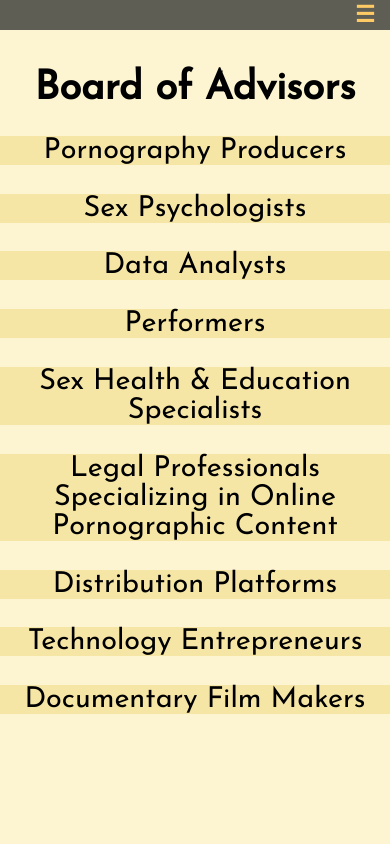
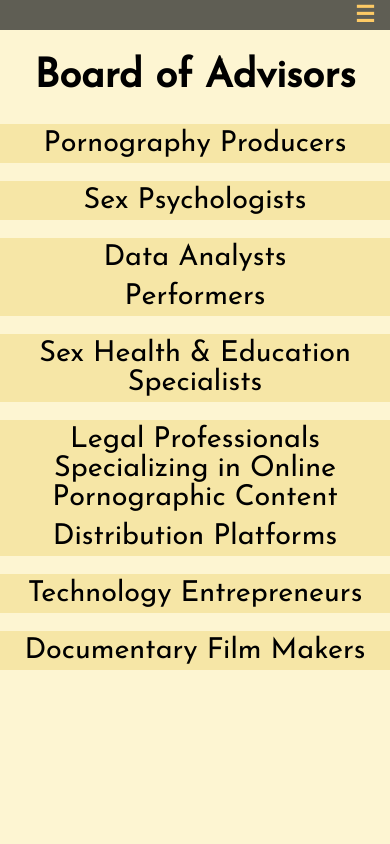
Before and after one commit to markkhazanov/iconsent, a Django app: template templates/advisors.html in a window 390 px wide. Run offline with Django 3.2, Linux system fonts and the light colour scheme; the template is opened without the code that fills it, so the values that code supplies are empty; parts of the project's set-up code (start-up, migrations or seed data) failed here and were passed over; some libraries are stand-ins or nearby versions.

Commit message:
settled on some crap and going to bed. But got most of mobile sorta working

```diff
--- a/static/static_dirs/css/m-style.css
+++ b/static/static_dirs/css/m-style.css
@@ -11,7 +11,7 @@
 }
 
 .menu{
-		font-size: 0.8em !important;
+	font-size: 0.8em;
 	width:none;
 }
 
@@ -31,12 +31,12 @@
 	margin-bottom: 70px;
 }
 
-	.page, p{
+.page p{
 	font-family: 'Josefin Sans', sans-serif;
 	line-height: 1em;
 	text-align: left;
 	padding: 10px;
-		font-size: 1em;
+	font-size: 4em;
 	margin-left: 1em;
 	margin-right: 1em;
 }
@@ -66,17 +66,21 @@
   text-align: center;
 }
 
-	#icon, img{
-		max-width: 600px;
+#icon img{
+	max-width:600px;
 	margin-right: auto;
 	margin-left:auto;
   height: auto;
 }
 
-	#icon, p{
+.methodtext{
+	text-align: center;
+	font-family: 'Josefin Sans', sans-serif;
+	margin-left: 1em;
+	margin-right: 1em;
 	font-size: 2em;
 	margin-top: 15px;
-		text-align: center;
+	margin-bottom: 50px;
 }
 
 .clear{
@@ -87,7 +91,7 @@
 	font-family: 'Josefin Sans', sans-serif;
 	text-align: center;
 	margin-bottom: 50px;
-		font-size: 3em;
+	font-size: 2em;
 }
 
 #board{
@@ -101,6 +105,8 @@
 	font-family: 'Josefin Sans', sans-serif;
 	margin-left: 0em;
 	margin-right: 0em;
+	padding: 5px;
 	font-size: 180%;
 }
+
 }
--- a/static/static_dirs/css/style.css
+++ b/static/static_dirs/css/style.css
@@ -1,9 +1,5 @@
 
 @media screen and (min-device-width: 480px){
-
-	html{
-		height:100%;
-	}
 
 body{
 	background-color: #FDF5D2;
@@ -11,7 +7,6 @@
 }
 
 .page{
-		margin-top: 10%;
 	max-width: 1048px;
 	margin-left: auto;
 	margin-right: auto;
@@ -79,7 +74,7 @@
 	clear:both;
 }
 
-	.board-member{
+.board-member p{
 	width: auto;
 	background-color: #F6E6A6;
 	text-align: center;
@@ -89,19 +84,24 @@
 	font-size: 180%;
 }
 
-	#icon{
+/*#icon{
 	float: left;
 	max-width: 25%;
 	text-align:center;
 }
 
-	#icon, img{
-	  width: auto;
+#icon img{
+  max-width: 200px;
+  height: auto;
+}*/
+
+.methodtext{
 	text-align: center;
+	font-family: 'Josefin Sans', sans-serif;
+	margin-left: 0em;
+	margin-right: 0em;
+	font-size: 180%;
+	margin-top: 15px;
 }
 
-	#icon, p{
-		margin-top: 15px;
-		text-align: center;
 }
-}
--- a/templates/advisors.html
+++ b/templates/advisors.html
@@ -6,21 +6,27 @@
 <div id = "board">
 
 	<div class="board-row">
-		<p class="board-member"> Pornography Producers</p>
-		<p class="board-member"> Sex Psychologists</p>
-		<p class="board-member"> Data Analysts</p>
+		<div class="board-member"> Pornography Producers</div>
+		<br/>
+		<div class="board-member"> Sex Psychologists</div>
+		<br/>
+		<div class="board-member"> Data Analysts</div>
 	</div>
 
 	<div class="board-row">
-		<p class="board-member"> Performers</p>
-		<p class="board-member"> Sex Health & Education Specialists</p>
-		<p class="board-member"> Legal Professionals Specializing in Online Pornographic Content</p>
+		<div class="board-member"> Performers</div>
+		<br/>
+		<div class="board-member"> Sex Health & Education Specialists</div>
+		<br/>
+		<div class="board-member"> Legal Professionals Specializing in Online Pornographic Content</div>
 	</div>
 
 	<div class="board-row">
-		<p class="board-member"> Distribution Platforms</p>
-		<p class="board-member"> Technology Entrepreneurs</p>
-		<p class="board-member"> Documentary Film Makers</p>
+		<div class="board-member"> Distribution Platforms</div>
+		<br/>
+		<div class="board-member"> Technology Entrepreneurs</div>
+		<br/>
+		<div class="board-member"> Documentary Film Makers</div>
 	</div>
 
 </div>
```
Also changed, not shown: templates/methodology.html (+4 -4 lines), 5 other files. Lines whose indentation alone changed are shown as unchanged.
